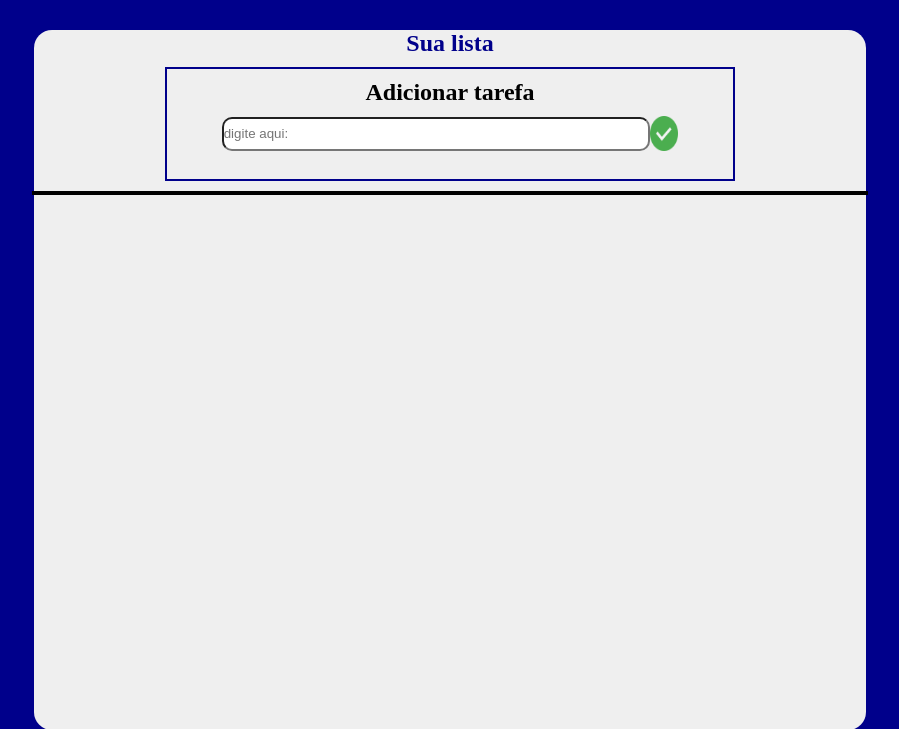
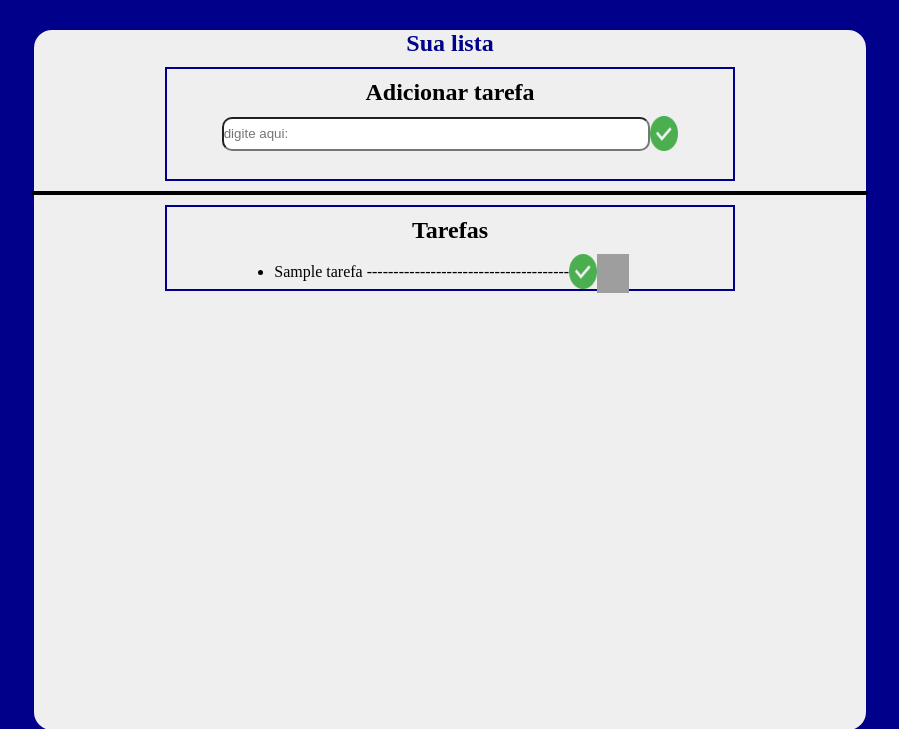
Before and after one commit to Lindgren-07/lista_de_tarefas, a Python web app: template templates/index.html in a window 1280 px wide. Shown: the top 729 px of the page, without its empty margins (190-1089 px from the left). Run offline with Jinja, Linux system fonts and the light colour scheme; the template is opened without the code that fills it: most values are stand-ins (such as "Sample title", 1, 10 or a date in 2020); grey boxes are pictures that could not be loaded.

Commit message:
salvando

```diff
--- a/static/style.css
+++ b/static/style.css
@@ -56,24 +56,31 @@ body{
    display: flex;
    justify-content: center;
    align-items: center;
+}
 
+.tarefas_div{
+    padding-top: 10px;
+    display: flex;
+    justify-content:center;
+    align-items: center;
 }
 
 .img_btn{
     width: 100%;
     height: 35px;
 }
+.img_btn_ex{
+    width: 110%;
+    height: 39px;
+    margin-bottom: 2px;
+}
 .btn{
     border: none;
     width: 5%;
     height: 35px;
-    padding-bottom: 10px;
-    display: block;
-    display: flex;
-    justify-content: center;
     cursor: pointer;
+}
 
-}
 
 .flash_menssagem{
     width: auto;
@@ -88,3 +95,24 @@ body{
     border: 2px solid black;
     width: 100%;
 }
+
+ul{
+    list-style: disc;
+}
+
+.concluir_excluir_div{
+    border: 2px solid darkblue;
+    width: 68%;
+    gap:20px;
+    padding-top: 10px;
+    text-align: center;
+
+}
+
+.btns{
+    display: flex;
+    justify-content: center;
+    align-items: center;
+    width: 50%;
+    height: 20px;
+}
--- a/templates/index.html
+++ b/templates/index.html
@@ -28,12 +28,52 @@
 
             <form action="/adicionar_tarefa" method="post">
                 <div class="add"><input type="text" name="tarefa" class="tarefa" placeholder="digite aqui:" required>
-               <button type="submit" class="btn"><img src="/static/imagens/check4.png" alt="check" class="img_btn"></button></div>
+                    <button type="submit" class="btn"><img src="/static/imagens/check4.png" alt="check"
+                            class="img_btn"></button>
+                </div>
 
             </form>
         </div>
 
         <hr class="linha">
+
+        <div class="concluir_excluir_div">
+            <h2>Tarefas</h2>
+            {% if tarefas_json %}
+                {% for tarefa in tarefas_json %}
+            <form action="/concluir_excluir" method="post">
+                <ul class="lista">
+
+
+
+                    <div class="tarefas_div">
+                        <li>
+                            <input type="hidden" name="id_ta" value="{{ tarefa['id'] }}">
+                            <input type="hidden" name="nome_ta" value="{{ tarefa['nome_tarefa'] }}">
+
+                            {{ tarefa['nome_tarefa']}} --------------------------------------
+                        </li>
+
+
+                        <button type="submit" class="btn" name="btn" value="concluido"><img
+                                src="/static/imagens/check4.png" alt="check" class="img_btn"></button>
+                        <button type="submit" class="btn" name="btn" value="excluir"><img src="/static/imagens/excluir.png"
+                                alt="excluir" class="img_btn_ex"></button>
+
+
+                    </div>
+                </form>
+
+                    {% endfor %}
+                    {% else %}
+                    <h1>Ainda não há tarefas adicionadas</h1>
+                    {% endif %}
+
+                </ul>
+
+
+        </div>
+
     </section>
 
 
```
Also changed, not shown: main.py (+45 -3 lines), tarefas.json (+1 -41 lines). Lines whose indentation alone changed are shown as unchanged.
